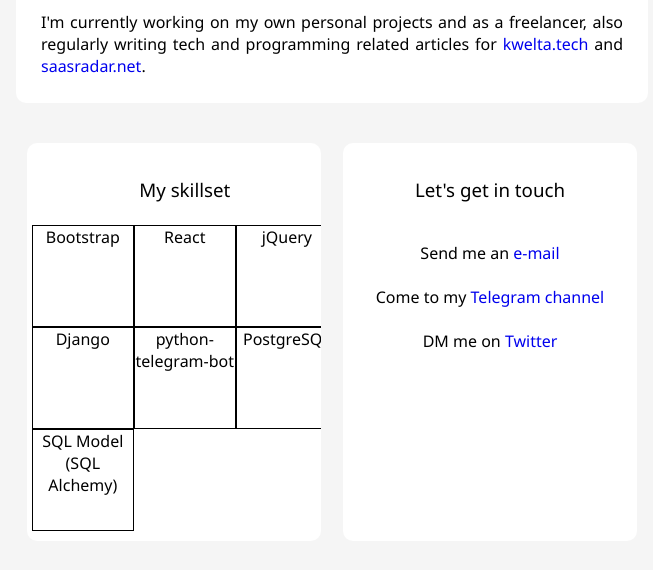
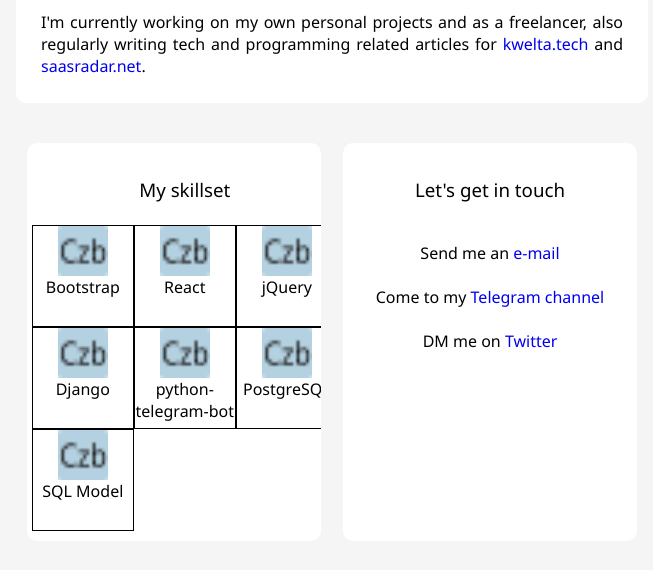
Before and after one commit to CarlosZBent/CarlosZBPersonalWeb, a plain HTML site: page index.html in a window 1280 px wide. Shown: the part 224-794 px from the top of the page, without its empty margins (308-961 px from the left). Drawn offline with Linux system fonts and the light colour scheme.

Commit message:
add flex organization inside every skill item

```diff
--- a/index.html
+++ b/index.html
@@ -46,25 +46,32 @@
             <div class="skillsContainer" > <!-- div to display a list of my skills -->
                 <h3>My skillset</h3>
                 <span class="skillsItems">
+                    <img src="favicon-16x16.png" alt="">
                     Bootstrap
                 </span>
                 <span class="skillsItems">
+                    <img src="favicon-16x16.png" alt="">
                     React
                 </span>
                 <span class="skillsItems">
+                    <img src="favicon-16x16.png" alt="">
                     jQuery
                 </span>
                 <span class="skillsItems">
+                    <img src="favicon-16x16.png" alt="">
                     Django
                 </span>
                 <span class="skillsItems">
+                    <img src="favicon-16x16.png" alt="">
                     python-telegram-bot
                 </span>
                 <span class="skillsItems">
+                    <img src="favicon-16x16.png" alt="">
                     PostgreSQL
                 </span>
                 <span class="skillsItems">
-                    SQL Model (SQL Alchemy)
+                    <img src="favicon-16x16.png" alt="">
+                    SQL Model
                 </span>
             </div>
             <div> <!-- div with a list of ways to reach out to me -->
--- a/style.css
+++ b/style.css
@@ -195,13 +195,20 @@
     }
         .skillsItems {
             border: 1px solid black;
-            display: inline;
+            display: flex;
+            align-items: center;
+            justify-items: center;
+            flex-direction: column;
             height: 100px;
             width: 100px;
             text-align: center;
         }
             .skillsContainer h3 {
                 grid-area: header;
+            }
+            .skillsItems img {
+                height: 50%;
+                width: 50%;
             }
 
     .top_squares div{
```
